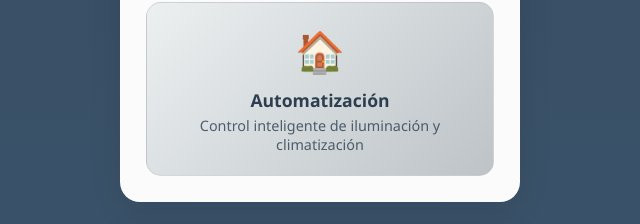
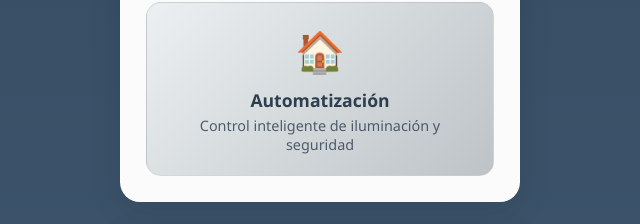
Before and after one commit to newingenitech/security, a plain HTML site: page INDEX.html in a window 1280 px wide. Shown: the part 1305-1529 px from the top of the page, 320-960 px from the left. Drawn offline with Linux system fonts and the light colour scheme.

Commit message:
INDEX.html

```diff
--- a/INDEX.html
+++ b/INDEX.html
@@ -376,7 +376,7 @@
                 <div class="service-item">
                     <span class="service-icon">🏠</span>
                     <div class="service-name">Automatización</div>
-                    <div class="service-desc">Control inteligente de iluminación y climatización</div>
+                    <div class="service-desc">Control inteligente de iluminación y seguridad</div>
                 </div>
             </div>
         </div>
```
